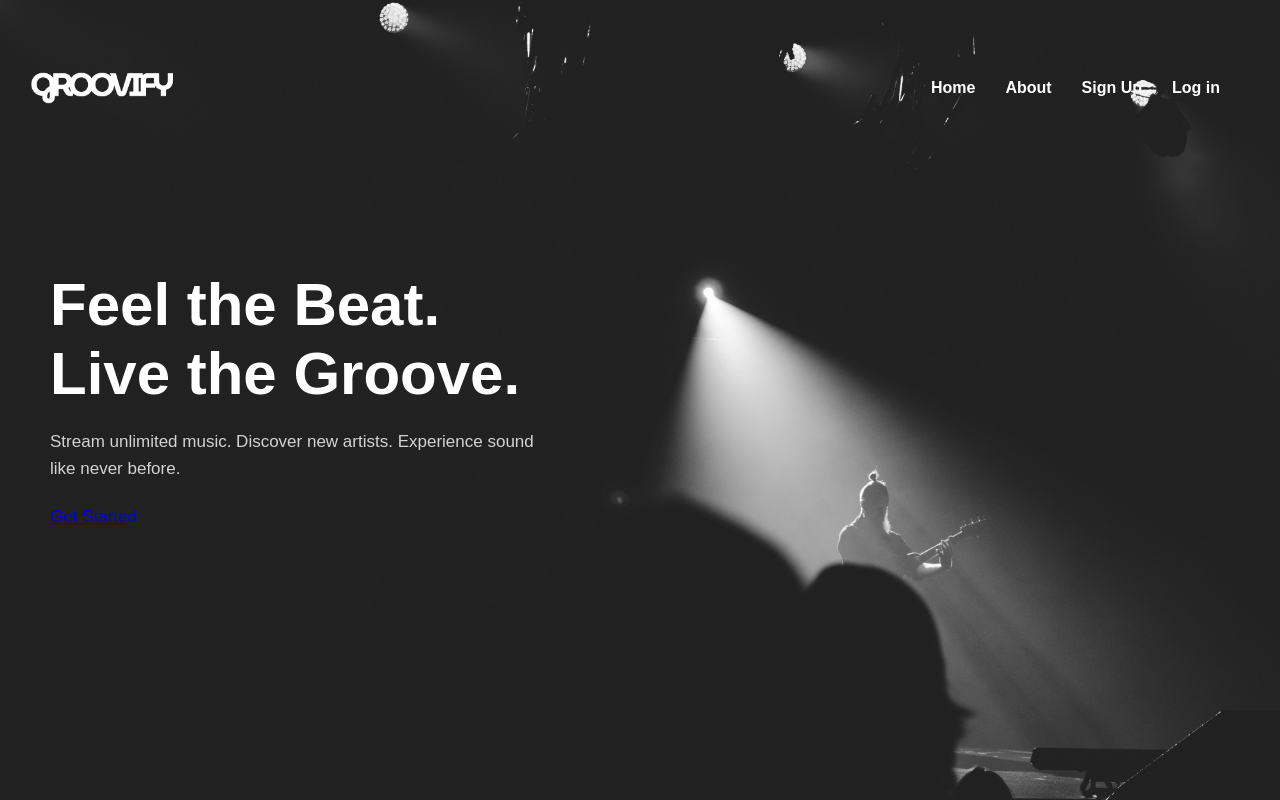
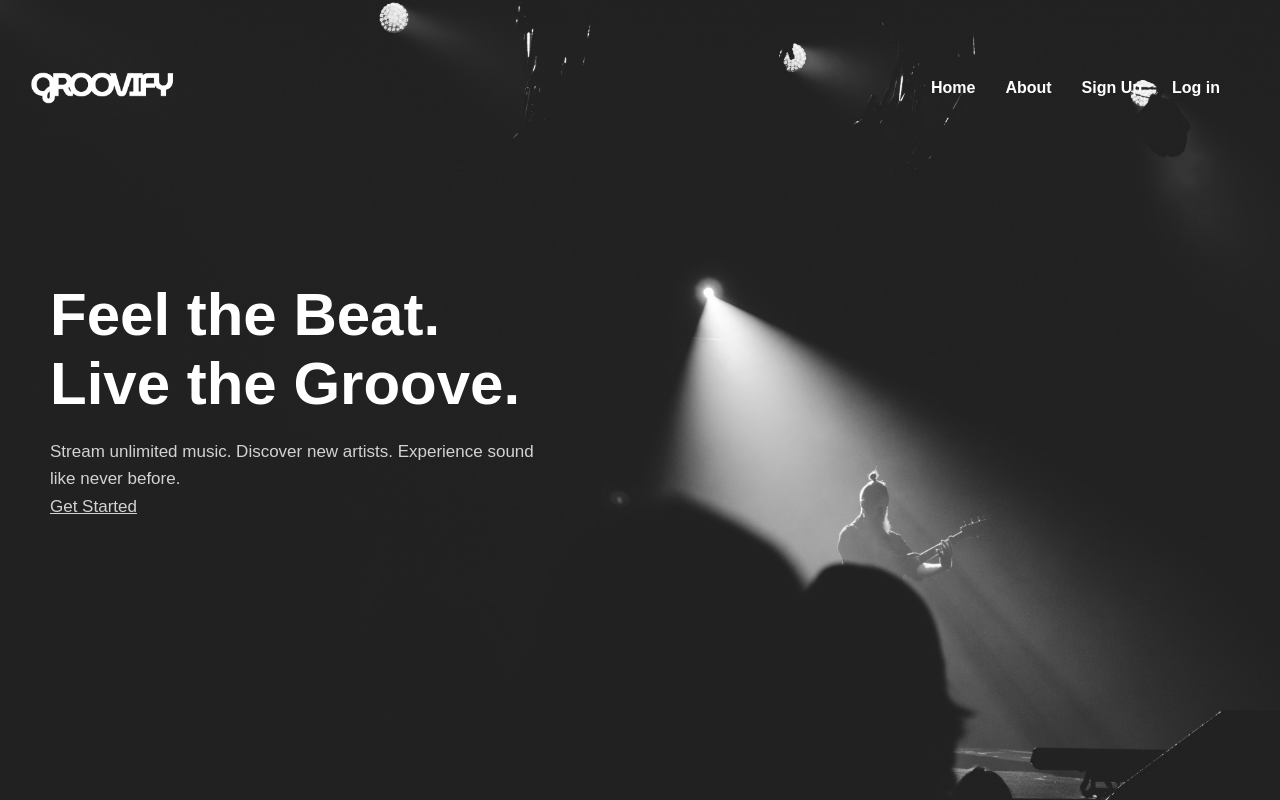
Before and after one commit to kentivan63-art/midtermProject, a PHP site: page /frontEnd/index.php in a window 1280 px wide. Run offline with PHP 8.4, Linux system fonts and the light colour scheme; some web fonts are replaced.

Commit message:
Update homepage styles

```diff
--- a/assets/style.css
+++ b/assets/style.css
@@ -43,12 +43,11 @@
     line-height: 1.6;
 }
 
-.cta {
+.cta-button {
     font-family: 'Google Sans', sans-serif;
     font-size: 17px;
     font-weight: 200;
     color: rgba(255, 255, 255, 0.8);
-
     margin-top: 20px;
     max-width: 500px;
     line-height: 1.6;
```
